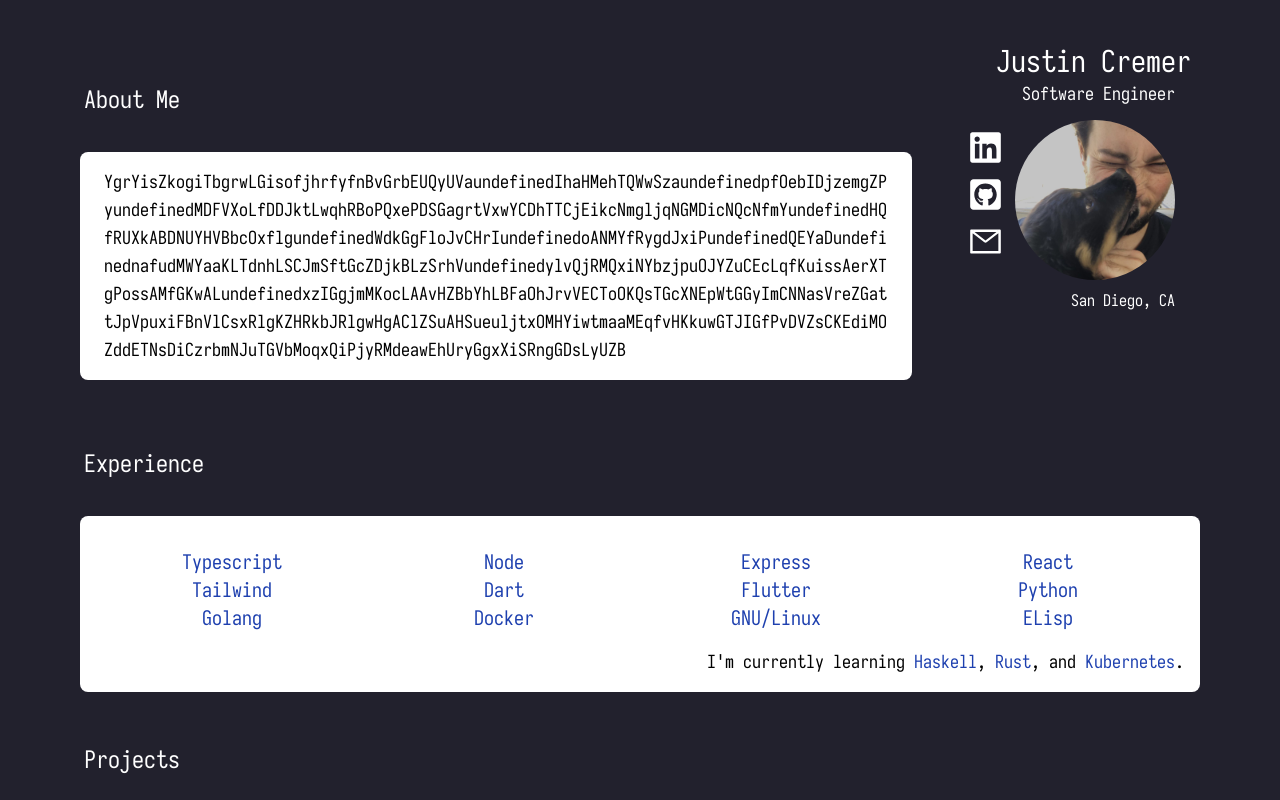
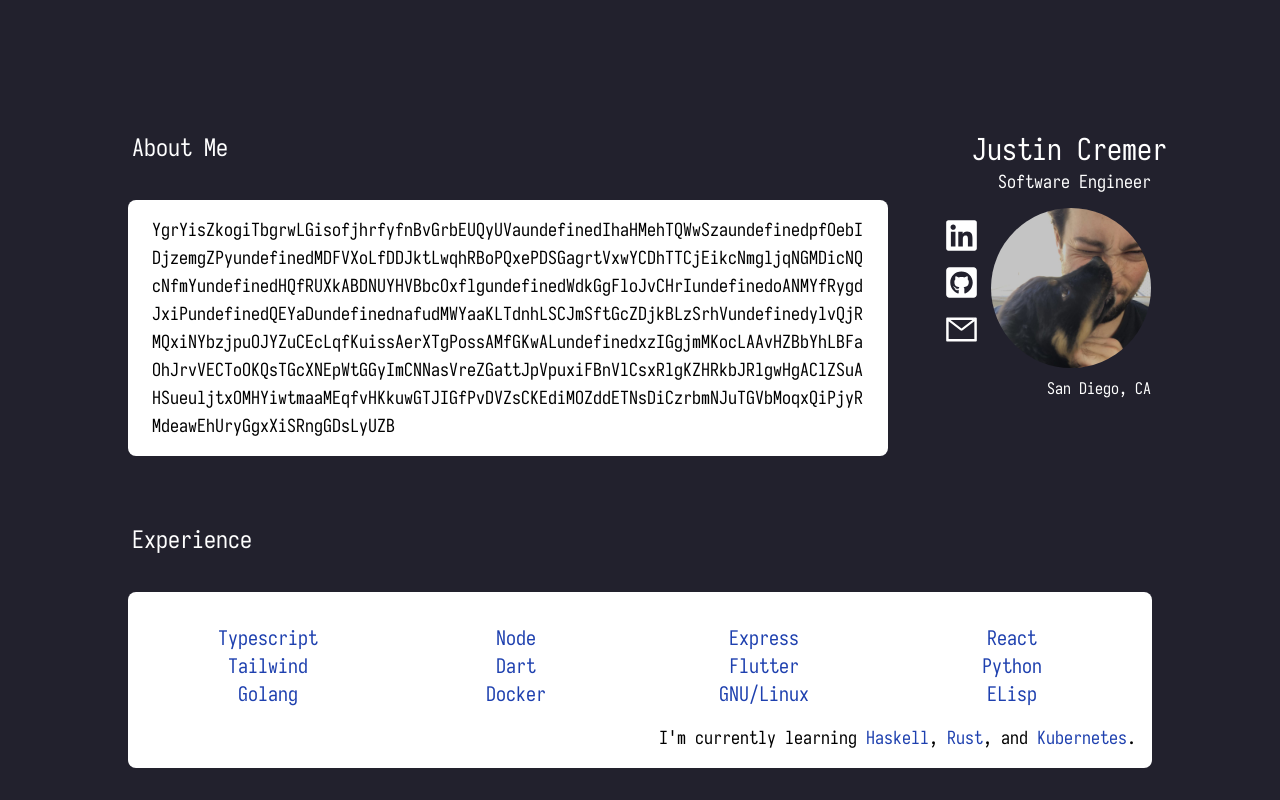
Before and after one commit to justincremer/portfolio, a React (Create React App) app: page / in a window 1280 px wide. Shown: the top 800 px of the page. Built offline with nearby package versions, Linux system fonts and the light colour scheme.

Commit message:
xl page margin + scroll top margin

```diff
--- a/src/components/header/component.tsx
+++ b/src/components/header/component.tsx
@@ -20,7 +20,7 @@ export const Header: React.FC<Props> = ({
 }: Props): JSX.Element => {
   return (
     <div className=" lg:flex">
-      <div className="flex justify-center order-2 xl:ml-10 ">
+      <div className="flex justify-center lg:mt-10 order-2 xl:ml-10 ">
         <Title
           name={name}
           title={title}
@@ -31,7 +31,7 @@ export const Header: React.FC<Props> = ({
       </div>
       <div className="sm:w-10/10 lg:w-3/4 self-center md:order-1 ">
         <div className="">
-        <About content={about} />
+          <About content={about} />
         </div>
       </div>
     </div>
--- a/src/components/scroll-top.tsx
+++ b/src/components/scroll-top.tsx
@@ -23,18 +23,15 @@ export const ScrollTop: React.FC = (): JSX.Element | null => {
   window.addEventListener("scroll", toggleVisibile);
 
   return visible ? (
-	<div className="fixed w-full flex items-center justify-center left-0">
-	  <div className=" z-20">
+	<div className="fixed w-full flex items-center justify-center left-0 mt-4 z-20">
 	  <button
 		onClick={scrollToTop}
 		className="w-25 p-2 text-center bg-gray-100 text-black border border-black rounded-xl"
 	  >
 		<div className="animate-pulse">
 		  <ArrowUp className="justify-content-center" />
-			{/* <p>Scroll To Top</p> */}
 		</div>
 	  </button>
 	</div>
-	</div>
   ) : null;
 };
--- a/src/wrappers/page.tsx
+++ b/src/wrappers/page.tsx
@@ -9,6 +9,6 @@ export const PageWrapper: React.FC<Props> = ({
 }: Props): JSX.Element => (
   <div>
 	<ScrollTop />
-	<div className=" sm:p-7 md:p-16">{children}</div>
+	<div className="sm:m-7 md:m-16 xl:m-28">{children}</div>
   </div>
 );
```
Lines whose indentation alone changed are shown as unchanged.
